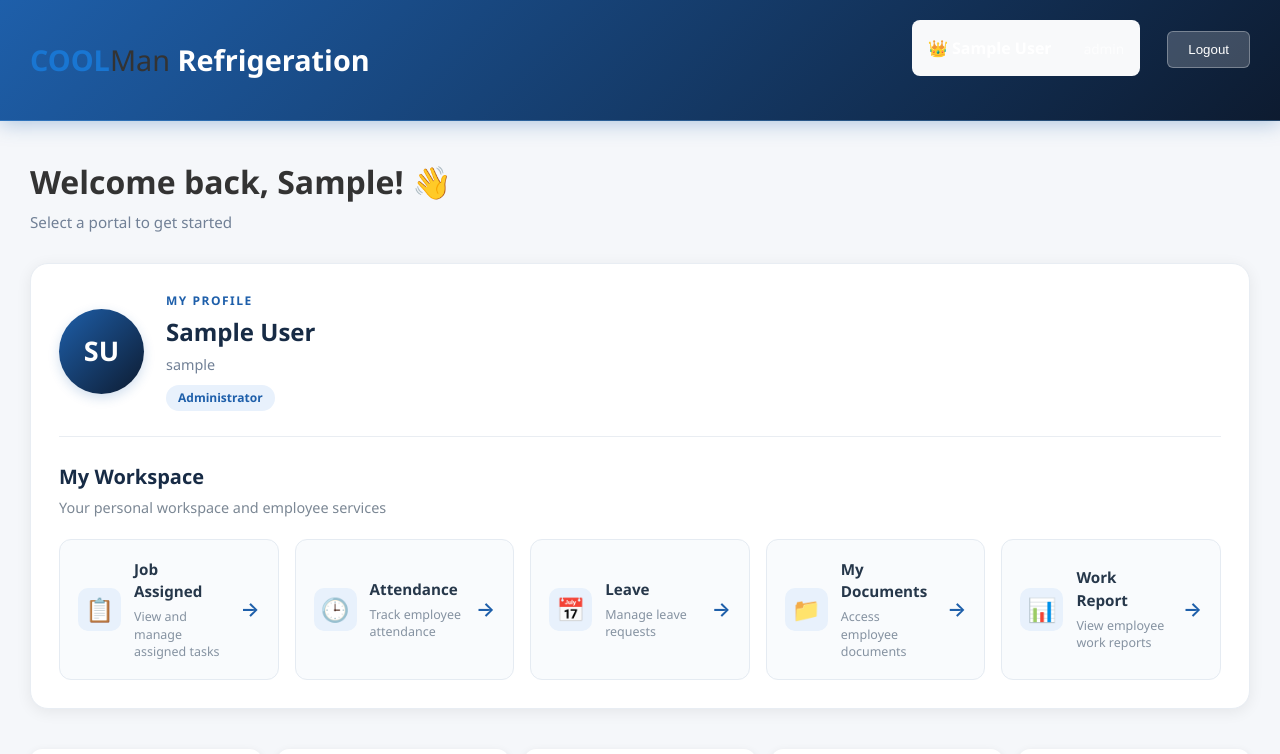
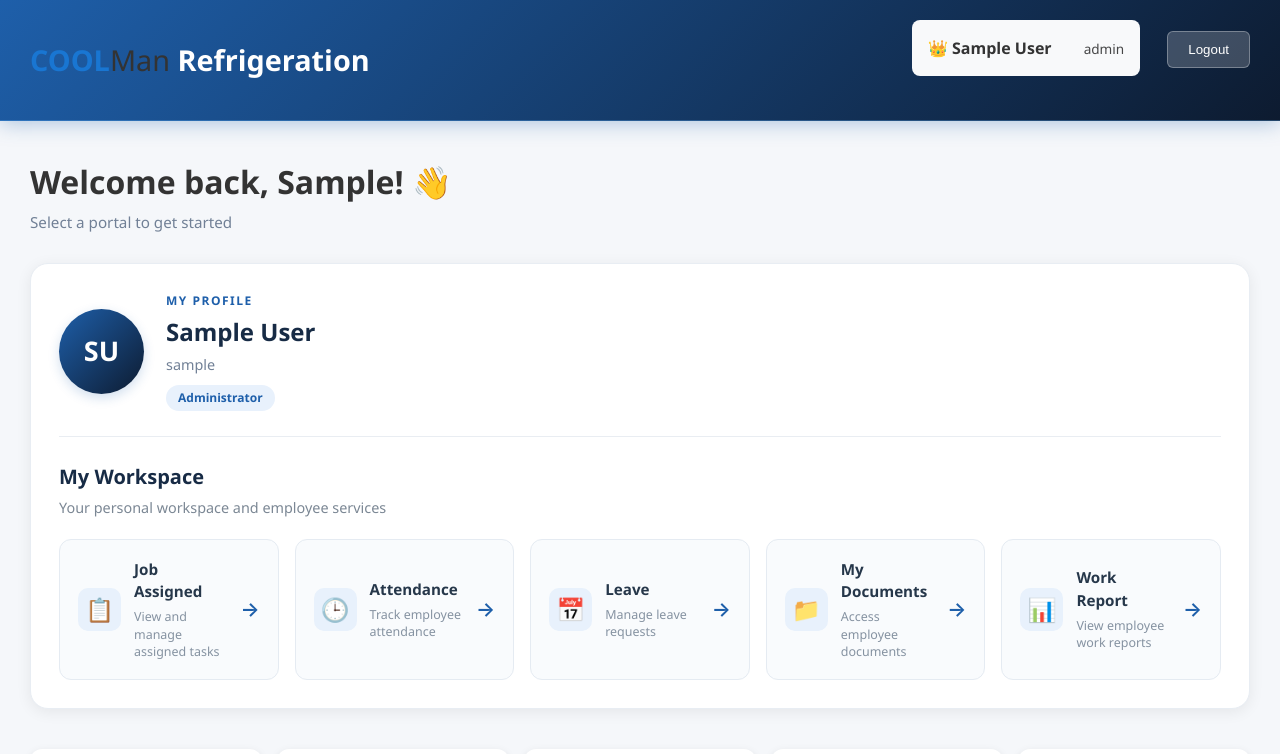
Before and after one commit to shanilkamfernando/CoolmanWorkshop, a React (Vite) app in the folder client/: page /dashboard in a window 1280 px wide. Shown: the top 754 px of the page. Built offline with nearby package versions, Linux system fonts and the light colour scheme; no server answers; sample sign-in values are in the browser's storage.

Commit message:
name colours changed

```diff
--- a/client/src/components/dashboard/Dashboard.css
+++ b/client/src/components/dashboard/Dashboard.css
@@ -511,13 +511,13 @@
   gap: 15px;
 }
 
-.user-name {
+/* .user-name {
   color: #fff;
 }
 
 .user-role {
   color: rgba(255, 255, 255, 0.8);
-}
+} */
 
 .btn-logout {
   white-space: nowrap;
```
